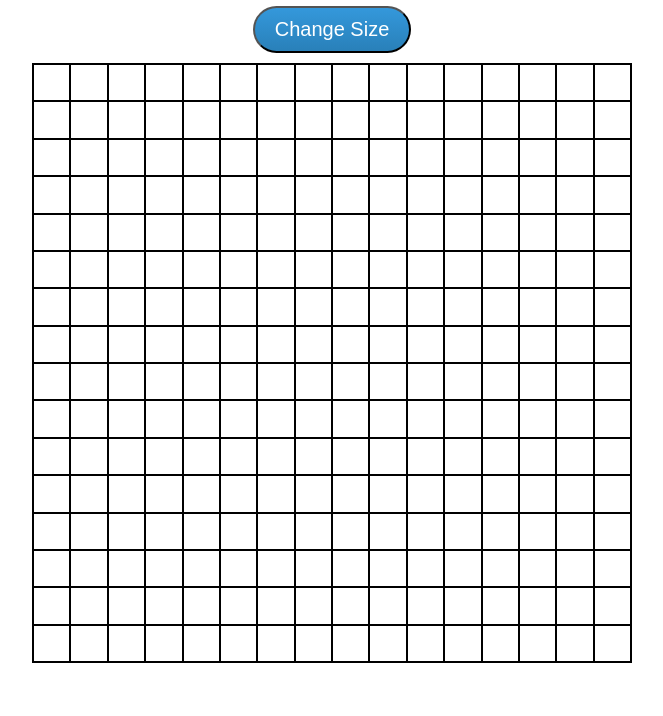
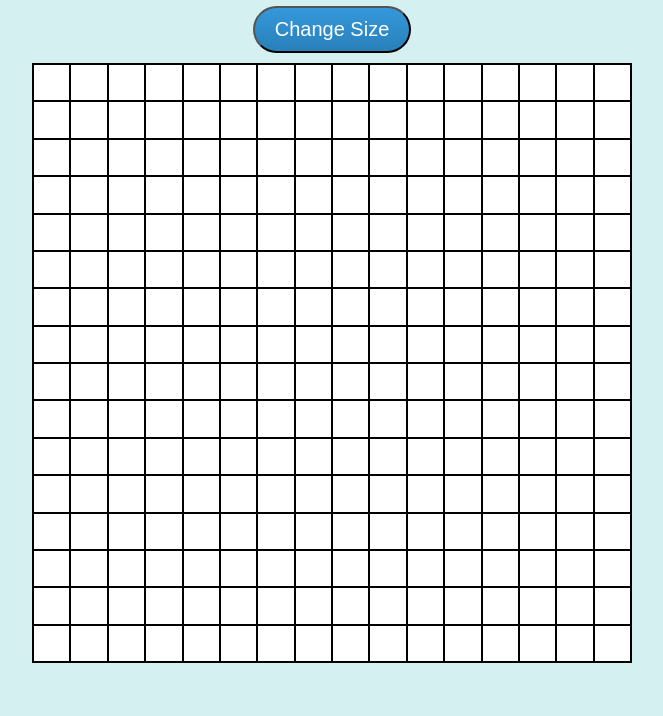
Before and after one commit to 0-BSCode/E_Sketch, a plain HTML site: page index.html in a window 1280 px wide. Shown: the part 84-800 px from the top of the page, without its empty margins (308-971 px from the left). Drawn offline with Linux system fonts and the light colour scheme.

Commit message:
Changed background color

```diff
--- a/styles/main.css
+++ b/styles/main.css
@@ -6,9 +6,9 @@
   margin: 0;
 }
 
-/* body {
-    background-color: #ffccb6;
-} */
+body {
+    background-color: #d4f0f0;
+}
 section {
     display: grid;
     grid-template-columns: 1fr;
```
